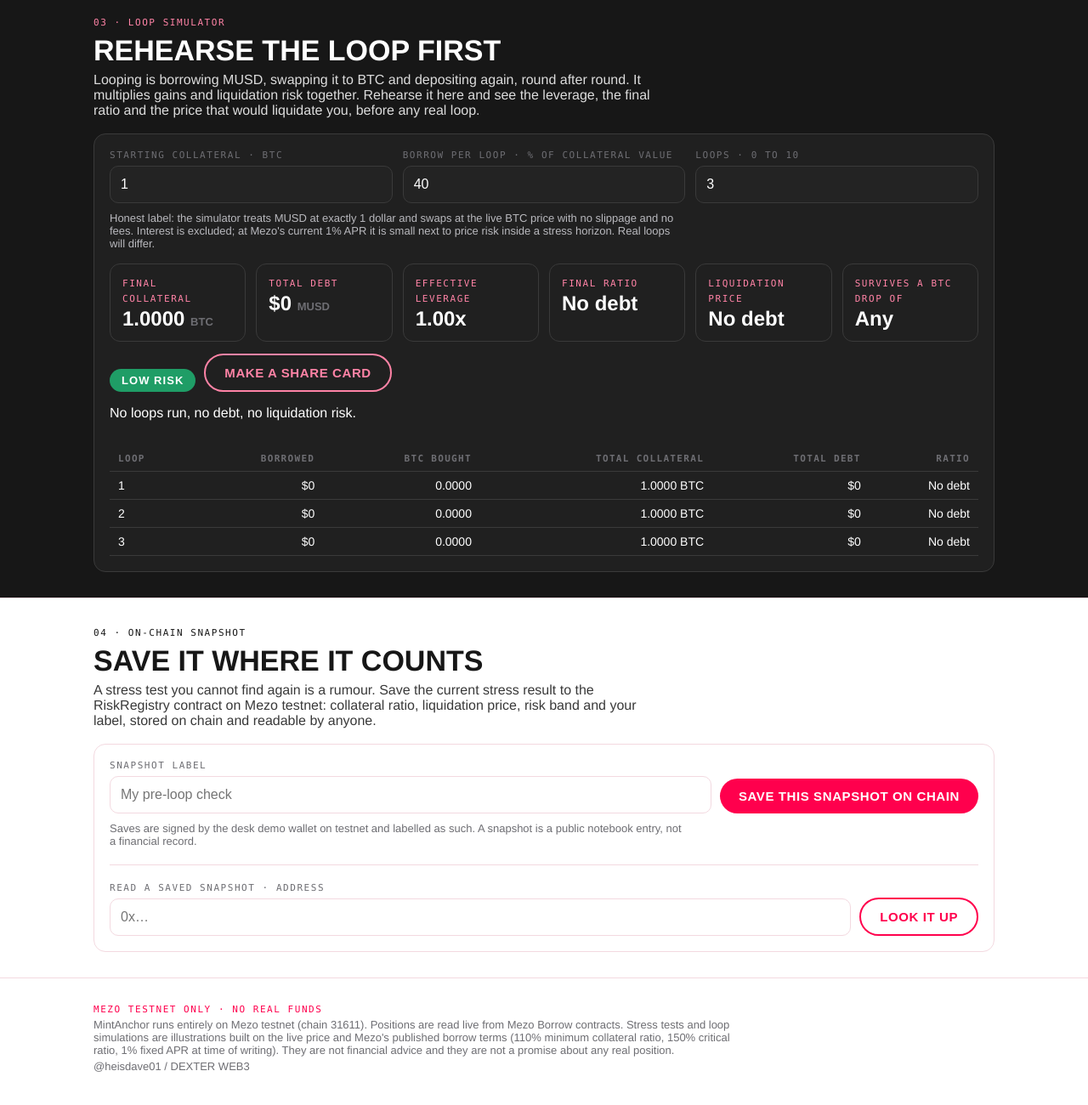
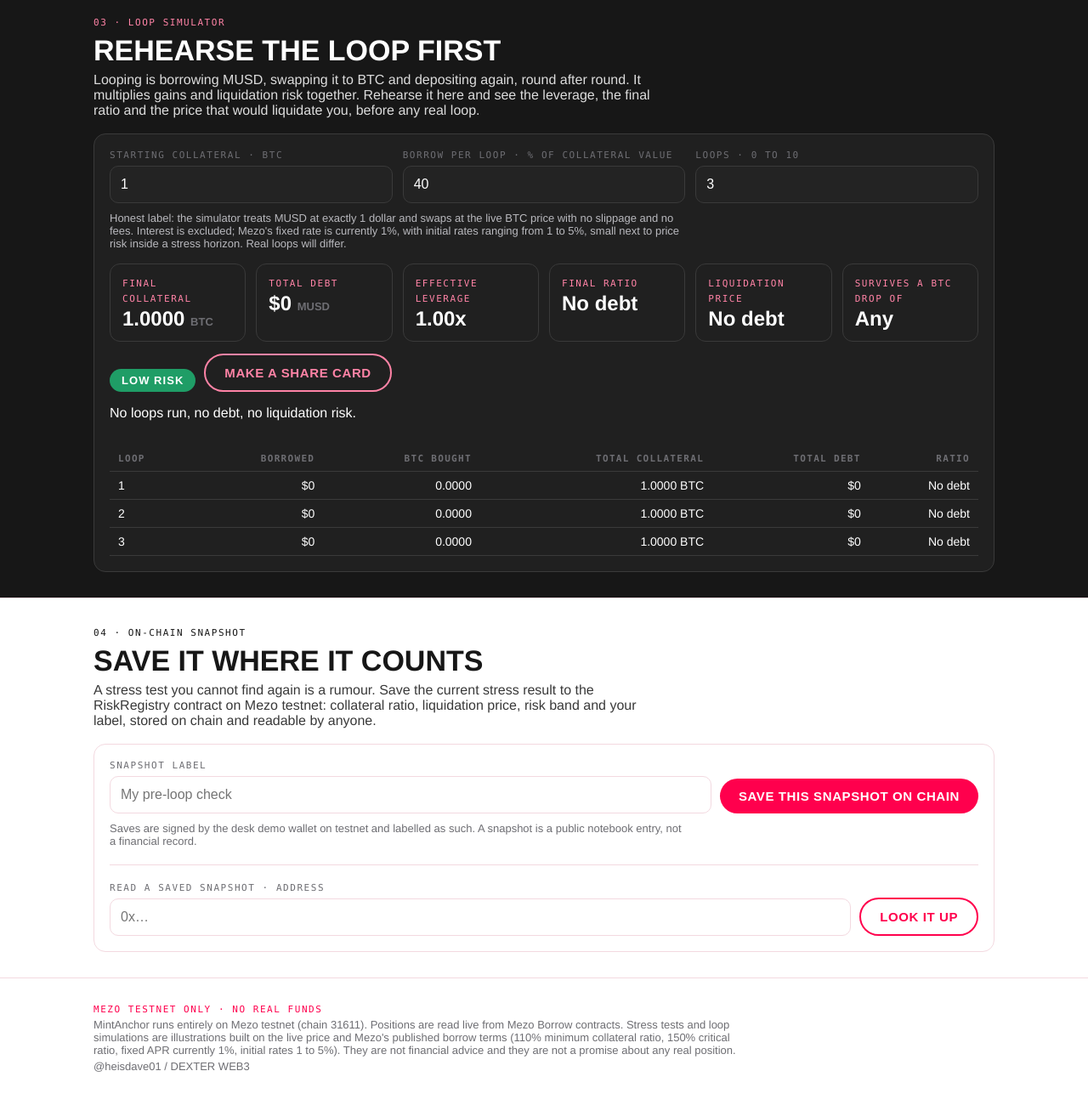
Before and after one commit to Heisdave/mintanchor, a website: page public/index.html in a window 1280 px wide. Shown: the part 1186-2486 px from the top of the page at 85% size. Drawn offline with Linux system fonts and the light colour scheme; no server answers.

Commit message:
Hosted saves: read the demo key from the environment on Render; precise fixed-rate wording (currently 1%, initial range 1 to 5%)

```diff
--- a/public/index.html
+++ b/public/index.html
@@ -181,7 +181,7 @@
           <input type="number" id="lpCount" value="3" min="0" max="10" step="1">
         </label>
       </div>
-      <p class="assumption">Honest label: the simulator treats MUSD at exactly 1 dollar and swaps at the live BTC price with no slippage and no fees. Interest is excluded; at Mezo's current 1% APR it is small next to price risk inside a stress horizon. Real loops will differ.</p>
+      <p class="assumption">Honest label: the simulator treats MUSD at exactly 1 dollar and swaps at the live BTC price with no slippage and no fees. Interest is excluded; Mezo's fixed rate is currently 1%, with initial rates ranging from 1 to 5%, small next to price risk inside a stress horizon. Real loops will differ.</p>
       <div class="outputs" id="lpOutputs"></div>
       <div class="rowline" style="margin-top:14px">
         <span id="lpRating"></span>
@@ -223,7 +223,7 @@
 <footer>
   <div class="wrap">
     <p class="mono" style="color:var(--red)">Mezo testnet only · No real funds</p>
-    <p>MintAnchor runs entirely on Mezo testnet (chain 31611). Positions are read live from Mezo Borrow contracts. Stress tests and loop simulations are illustrations built on the live price and Mezo's published borrow terms (110% minimum collateral ratio, 150% critical ratio, 1% fixed APR at time of writing). They are not financial advice and they are not a promise about any real position.</p>
+    <p>MintAnchor runs entirely on Mezo testnet (chain 31611). Positions are read live from Mezo Borrow contracts. Stress tests and loop simulations are illustrations built on the live price and Mezo's published borrow terms (110% minimum collateral ratio, 150% critical ratio, fixed APR currently 1%, initial rates 1 to 5%). They are not financial advice and they are not a promise about any real position.</p>
     <p>@heisdave01 / DEXTER WEB3</p>
   </div>
 </footer>
--- a/src/chain.ts
+++ b/src/chain.ts
@@ -33,6 +33,8 @@ const troveManager = new ethers.Contract(
 );
 
 function loadDemoKey(): string | null {
+  const fromEnv = process.env.DEMO_PRIVATE_KEY;
+  if (fromEnv && /^0x[0-9a-fA-F]{64}$/.test(fromEnv.trim())) return fromEnv.trim();
   const envPath = join(root, ".env");
   if (!existsSync(envPath)) return null;
   const m = readFileSync(envPath, "utf8").match(/DEMO_PRIVATE_KEY=(0x[0-9a-fA-F]{64})/);
```
